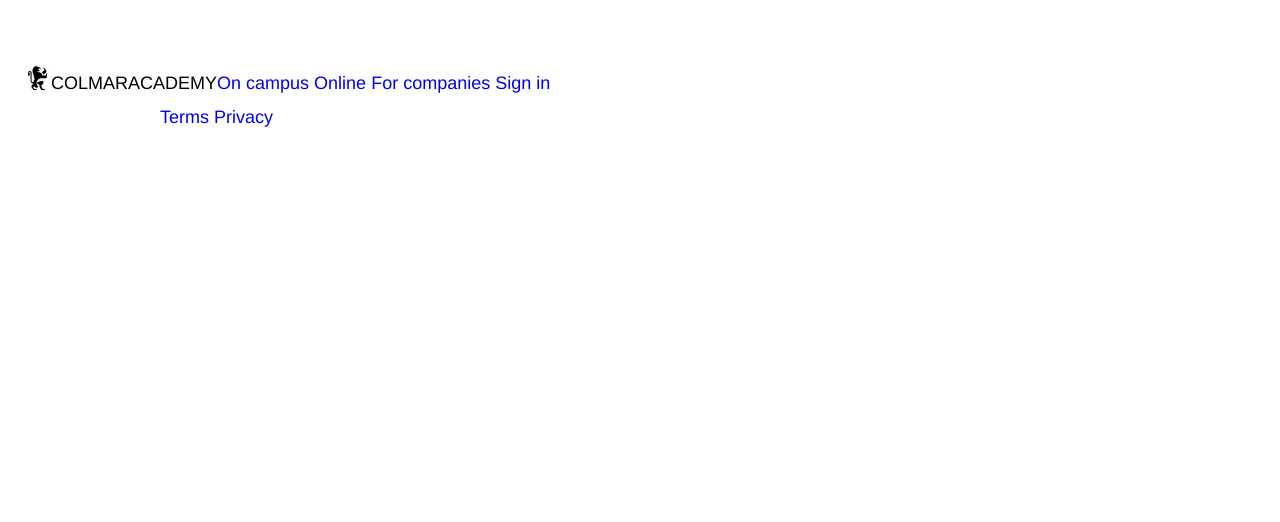
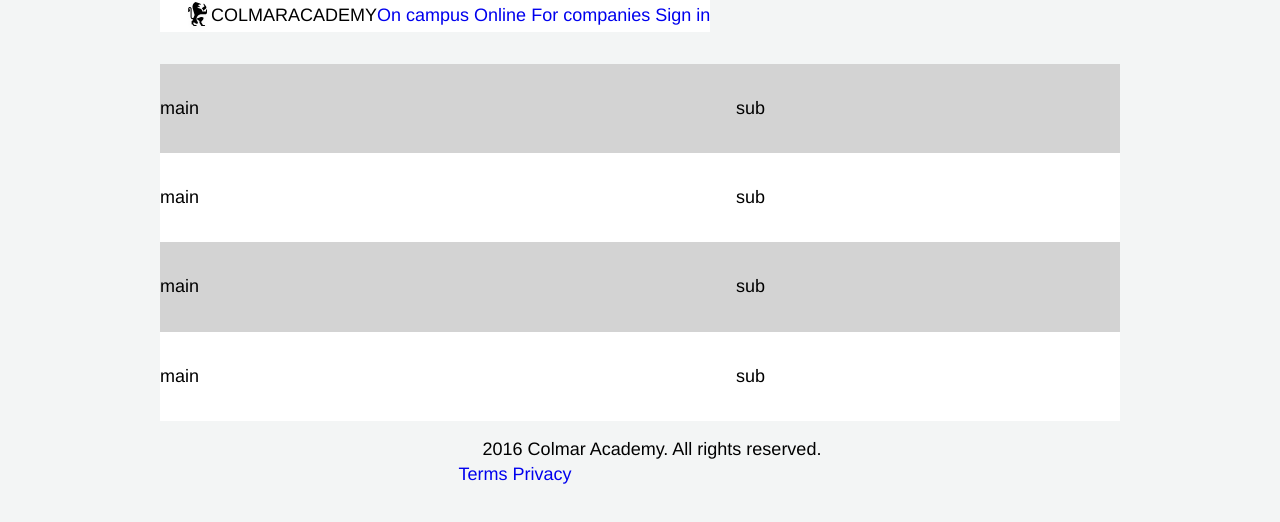
Before and after one commit to isaac-chou/colmar, a plain HTML site: page index.html in a window 1280 px wide. Drawn offline with Linux system fonts and the light colour scheme.

Commit message:
page sections laid out

```diff
--- a/index.html
+++ b/index.html
@@ -25,10 +25,42 @@
     </header>
 
     <!--content sections-->
-    <main>
+    <content>
         <div class="container">
+            <div class="sections grey">
+                <div class="main">
+                    <span>main</span>
+                </div>
+                <div class="sub">
+                    <span>sub</span>
+                </div>
+            </div>
+            <div class="sections white">
+                <div class="main">
+                    <span>main</span>
+                </div>
+                <div class="sub">
+                    <span>sub</span>
+                </div>
+            </div>
+            <div class="sections grey">
+                <div class="main">
+                    <span>main</span>
+                </div>
+                <div class="sub">
+                    <span>sub</span>
+                </div>
+            </div>
+            <div class="sections white">
+                <div class="main">
+                    <span>main</span>
+                </div>
+                <div class="sub">
+                    <span>sub</span>
+                </div>
+            </div>
         </div>
-    </main>
+    </content>
 
     <!--copyright and footer links-->
     <footer>
--- a/resources/style.css
+++ b/resources/style.css
@@ -6,6 +6,7 @@ body {
     margin: 0;
     line-height: 1.4rem;
     font-family: 'Helvetica', sans-serif;
+    background-color: #f3f5f5;
 }
 
 div {
@@ -19,8 +20,6 @@ div {
 
 header {
     height: 64px;
-    position: fixed;
-    z-index: 10;
 }
 
 .navbar {
@@ -35,6 +34,12 @@ header {
     align-items: center;
     display: flex;
     flex-grow: 1;
+    padding: ;
+}
+
+.logo img {
+    vertical-align: middle;
+    height: 32px;
     margin-left: 24px;
 }
 
@@ -43,29 +48,8 @@ nav span {
     display: inline-block;
 }
 
-#logo-img {
-
-}
-
-#label1 {
-
-}
-
-#label3 {
-
-}
-
-main {
+content {
     margin-top: 64px;
-}
-
-footer {
-    padding-top: 16px;
-    padding-bottom: 50px;;
-}
-
-.copyright {
- margin-left: 24px;
 }
 
 .main {
@@ -76,18 +60,27 @@ footer {
     width: 40%;
 }
 
-#section1 {
+.sections {
+    padding: 32px 0px;
+    display: flex;
+}
+
+.grey {
+    background-color: lightgrey;
 
 }
 
-#section2 {
-
+.white {
+    background-color: #fff;
+    padding: 32px 0px;
 }
 
-#section3 {
-
+footer {
+    padding-top: 16px;
+    padding-bottom: 50px;
+    display: flex;
 }
 
-#section4 {
-
+.copyright {
+    margin-left: 24px;
 }
```
